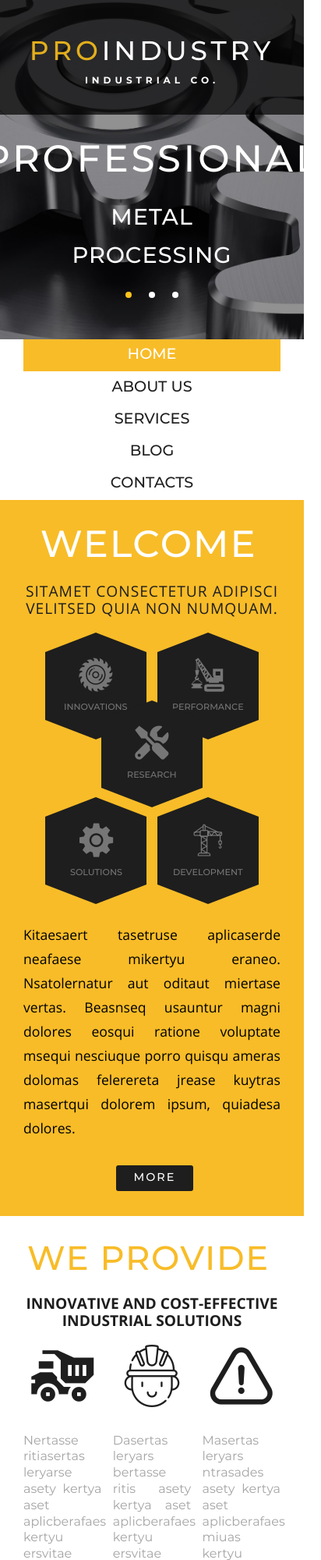
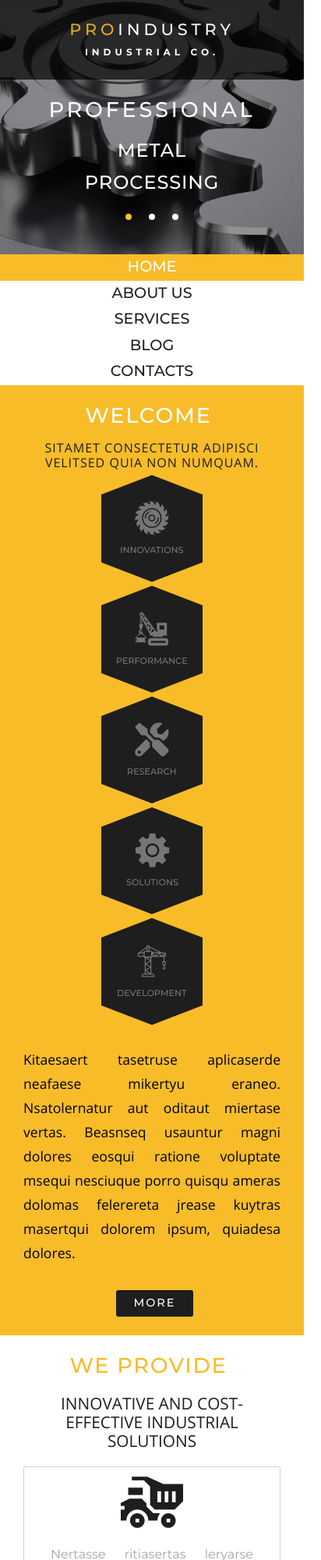
Before and after one commit to HL-Dz/proindustry, a plain HTML site: page index.html in a window 390 px wide. Shown: the top 2000 px of the page at 78% size, 412 px wide, since content can reach past the window. Drawn offline with Linux system fonts and the light colour scheme; files whose address does not match are found by name.

Commit message:
style: add mobile-small media query

```diff
--- a/css/media/mobile-small.css
+++ b/css/media/mobile-small.css
@@ -1 +1,144 @@
-@media screen and (max-width: 480px) {};
+@media screen and (max-width: 480px) {
+  .header__wrap {
+    padding: 1.7em 0;
+  }
+
+  .proindustry__wrap {
+    padding: 1.5em 0;
+  }
+
+  .proindustry__link {
+    font-size: 1.3em;
+  }
+
+  .proindustry__title {
+    font-size: 1.7em;
+  }
+
+  .proindustry__technology {
+    font-size: 1.5em;
+  }
+
+  .nav .container {
+    padding: 0;
+  }
+
+  .nav__link {
+    padding: 0.3em 0;
+  }
+
+  .services {
+    padding: 1.5em 0;
+  }
+
+  .services .current-title {
+    font-size: 1.7em;
+  }
+
+  .services .current-description {
+    font-size: 1em;
+    padding: 1em 0 2em;
+  }
+
+  .services__info {
+    padding-bottom: 0;
+  }
+
+  .services__row {
+    flex-direction: column;
+    padding: 0;
+  }
+
+  .services .hexagon {
+    margin-bottom: 3.438em;
+  }
+
+  .services .hexagon__content {
+    margin-bottom: 3.438em;
+  }
+
+  .services__text {
+    margin-top: 0;
+  }
+
+  .solutions {
+    padding: 1.5em 0;
+  }
+
+  .solutions .current-title {
+    font-size: 1.7em;
+  }
+
+  .solutions .current-description {
+    font-size: 1.3em;
+    font-weight: 500;
+  }
+
+  .solutions__list {
+    flex-direction: column;
+  }
+
+  .solution {
+    width: 100%;
+    margin-bottom: 10px;
+    border: 1px solid rgb(211, 208, 208);
+    padding: 5px;
+    border-radius: 2px;
+  }
+
+  .solution__pic {
+    margin-bottom: 0;
+  }
+
+  .technologies {
+    padding: 1.5em 0;
+  }
+
+  .technologies .container {
+    padding: 0;
+  }
+
+  .technology__desc {
+    font-size: 1.7em;
+  }
+
+  .events {
+    padding: 1.5em 0;
+  }
+
+  .events__caption {
+    font-size: 2em;
+  }
+
+  .footer-wrap {
+    padding-top: 1.5em;
+  }
+
+  .building__title {
+    font-size: 1.7em;
+  }
+
+  .building__decs {
+    font-size: 0.7em;
+  }
+
+  .contacts {
+    padding: 1.5em 0;
+  }
+
+  .contacts .proindustry__link {
+    font-size: 1em;
+  }
+
+  .privacy__text {
+    font-size: 0.8em;
+  }
+
+  .privacy__policy {
+    padding-left: 0;
+  }
+
+  .privacy__policy::before {
+    display: none;
+  }
+};
```
